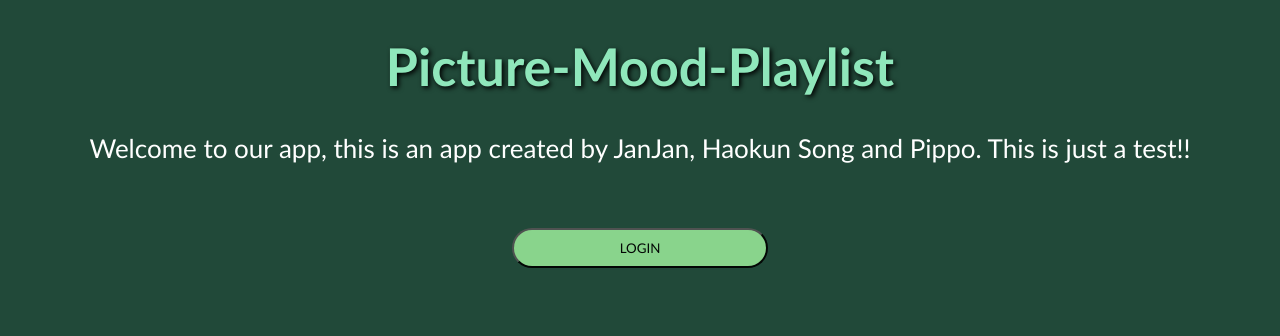
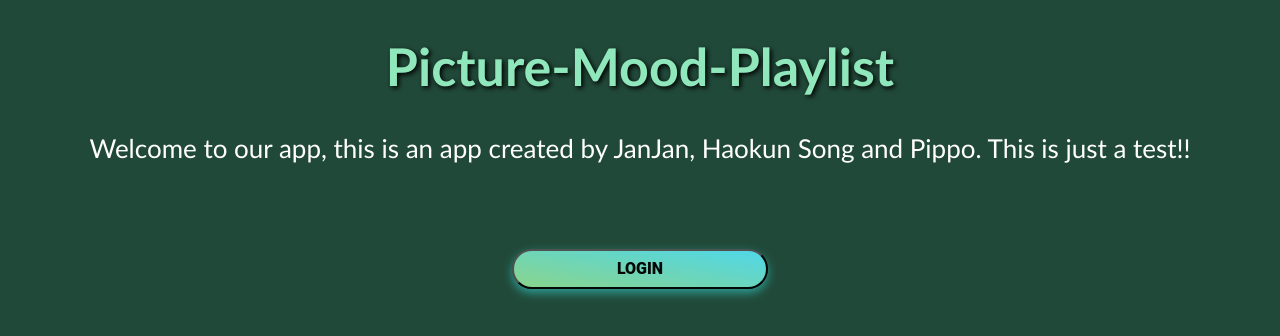
Before and after one commit to fillipp97/Picture-Mood-Playlist-CPAC, a React (Create React App) app in the folder client/: page / in a window 1280 px wide. Shown: the top 336 px of the page. Built offline with nearby package versions, Linux system fonts and the light colour scheme; no server answers.

Commit message:
Add the effect on the button

```diff
--- a/client/src/App.css
+++ b/client/src/App.css
@@ -77,20 +77,35 @@
 
 }
 
+.Button {
+  font-family: "Roboto", sans-serif;
+  font-weight: 1000;
+  font-size: medium;
 
-.Button{
+  cursor: pointer;
+  transition: transform 0.3s ease;
   border-radius: 20px;
   opacity: 90%;
-  background-color: rgb(149, 228, 149);/*rgb(104, 104, 243);*/
+  /* background-color: rgb(149, 228, 149);   */
+  /* background-color: rgb(104, 104, 243); */
+  /* background: linear-gradient(90deg, #0162c8, #55e7fc); */
+  background: linear-gradient(10deg, rgb(149, 228, 149), #55e7fc);
+  box-shadow: 0 4px 10px 0 rgba(49, 196, 190, 0.75);
   height: 5vh;
   width: 20vw;
   min-width: 110px;
-  margin: 3vw;
-
+  margin: 4.6vw;
 }
 
 .Button:hover {
   transform: translateY(-3px);
+  color: white;
+  border: 0;
+
+  background-color: #b9e769;
+  -webkit-box-shadow: 10px 10px 99px 6px rgba(185, 231, 105, 1);
+  -moz-box-shadow: 10px 10px 99px 6px rgba(185, 231, 105, 1);
+  box-shadow: 10px 10px 99px 6px rgba(185, 231, 105, 1);
 }
 
 h1{
```
